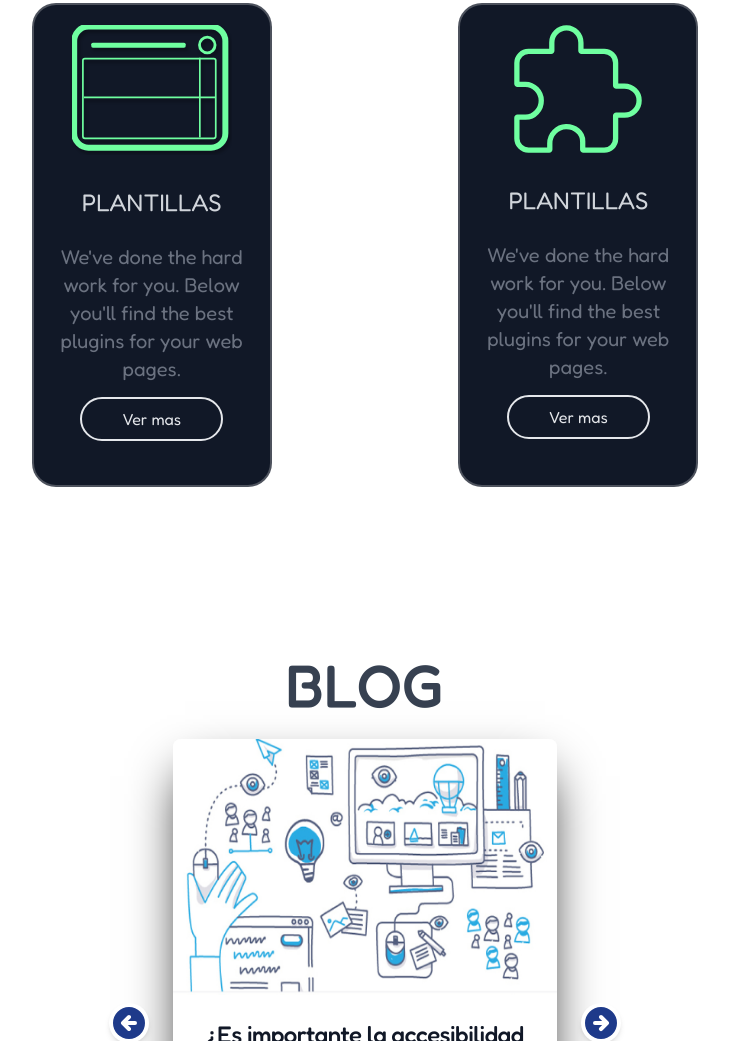
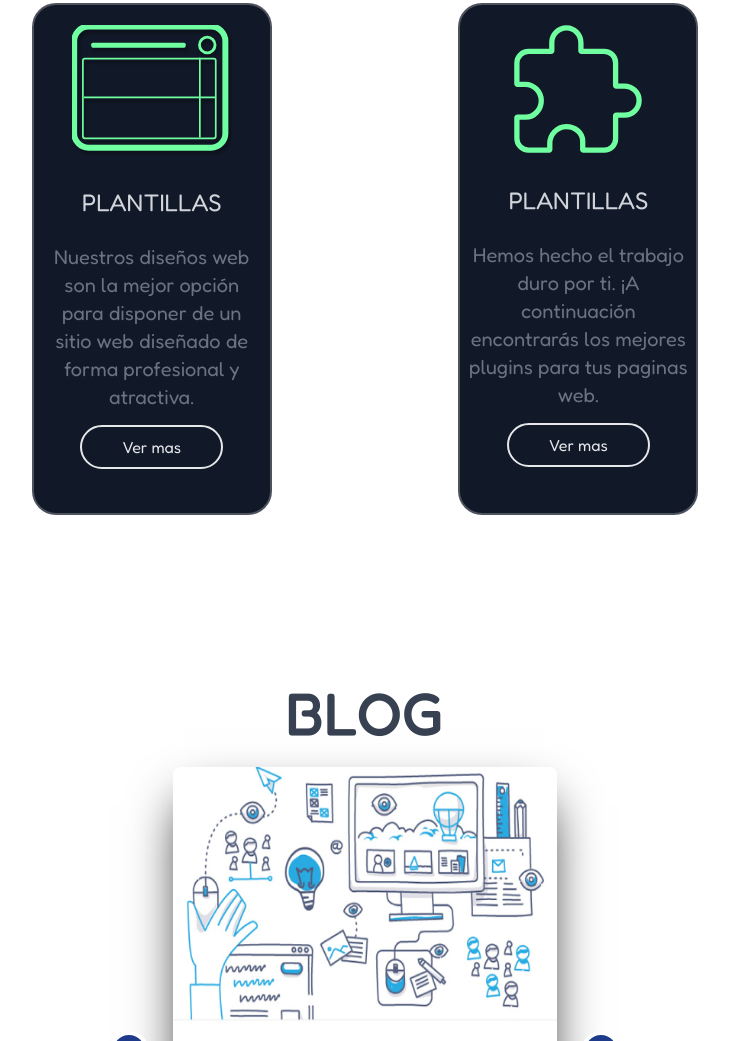
Before and after one commit to Jeremy-434/design-ship-app, a website: page public/index.html in a window 1280 px wide. Shown: the part 998-2039 px from the top of the page, without its empty margins (275-1004 px from the left). Drawn offline with nearby package versions, Linux system fonts and the light colour scheme.

Commit message:
add text modify cards

```diff
--- a/public/index.html
+++ b/public/index.html
@@ -119,9 +119,10 @@
 		<div class="border-3 rounded-3xl border-2 border-white border-opacity-25 my-20 pb-11 bg-gray-900 col-start-1 col-end-13 w-60 md:w-60 md:col-start-4 md:col-end-6 ">
 			<img src="../public/plantillasweb/image/icons/ICONWEB.svg" class="w-40  mx-auto mt-5 justify-center" alt=""><br>
 			<h2 class="text-2xl text-gray-300 mt-2">PLANTILLAS</h2><br>
-			<p class="mx-2 text-xl text-gray-500 dark:text-gray-300">We've done the hard work for you.
-				Below you'll find the best
-				plugins for your web pages.
+			<p class="mx-2 text-xl text-gray-500 dark:text-gray-300">Nuestros diseños web
+				son la mejor opción para
+				disponer de un sitio web diseñado
+				de forma profesional y atractiva.
 			</p><br>
 			<a href="../public/plantillasweb/plantillas.html">
 				<button class="border-2 text-gray-200 dark:text-gray-300 px-10 py-2 rounded-3xl  md:mt-[-2em] dark:hover:text-sky-400 dark:hover:border-sky-400">Ver mas</button>
@@ -130,9 +131,7 @@
 		<div class="border-3 rounded-3xl border-2 border-white border-opacity-25 my-20 pb-11 bg-gray-900 dark:text-gray-300 col-start-2 col-end-13 w-60 md:w-60 md:col-start-12 md:col-end-6">
 			<img src="../public/plugins/images/icons/puzzle-icon.svg" class="w-32 mx-auto mt-5 justify-center" alt=""><br>
 			<h2 class="text-2xl text-gray-300 mt-2">PLANTILLAS</h2><br>
-			<p class="mx-2 text-xl text-gray-500 dark:text-gray-300">We've done the hard work for you.
-				Below you'll find the best
-				plugins for your web pages.
+			<p class="mx-2 text-xl text-gray-500 dark:text-gray-300"> Hemos hecho el trabajo duro por ti. ¡A continuación encontrarás los mejores plugins para tus paginas web.
 			</p><br>
 			<a href="../public/plantillasweb/plantillas.html">
 				<button class="border-2 text-gray-200 dark:text-gray-300 px-10 py-2 rounded-3xl  md:mt-[-2em] dark:hover:text-sky-400 dark:hover:border-sky-400">Ver mas</button>
```
